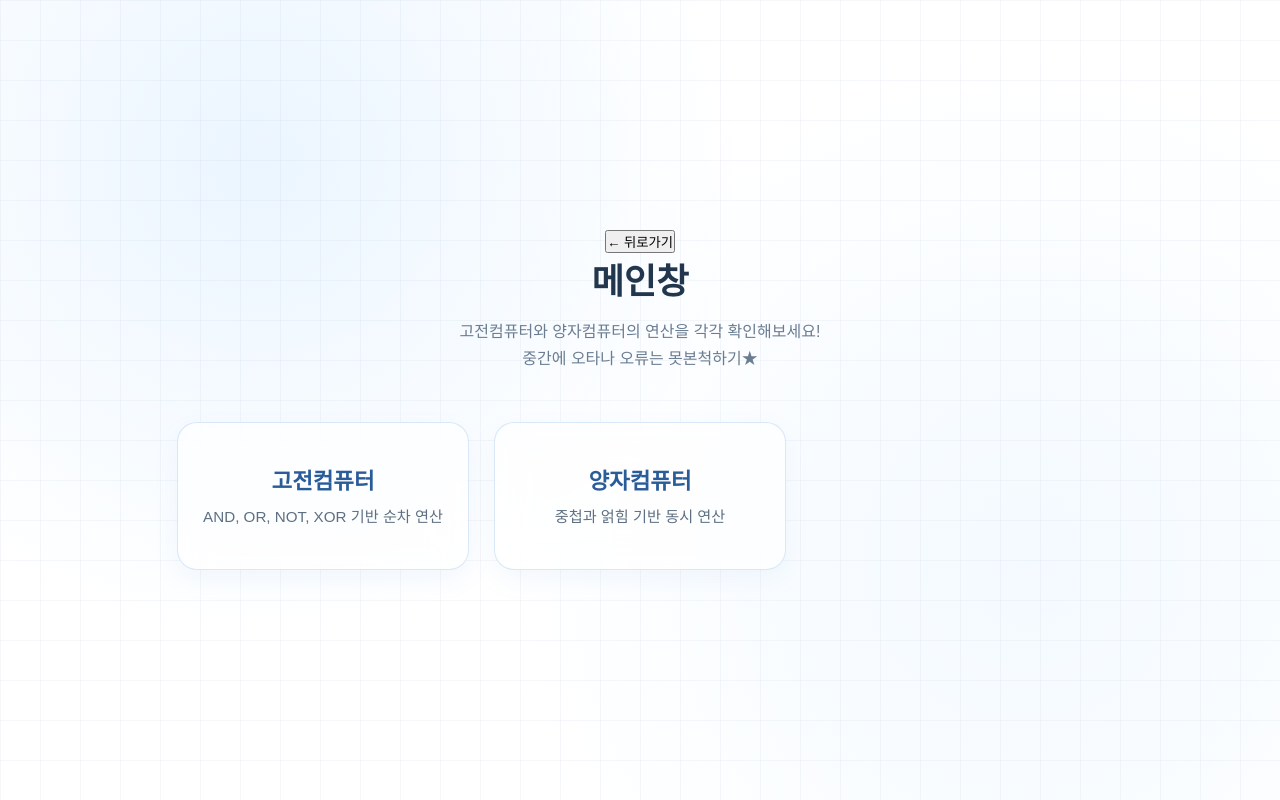
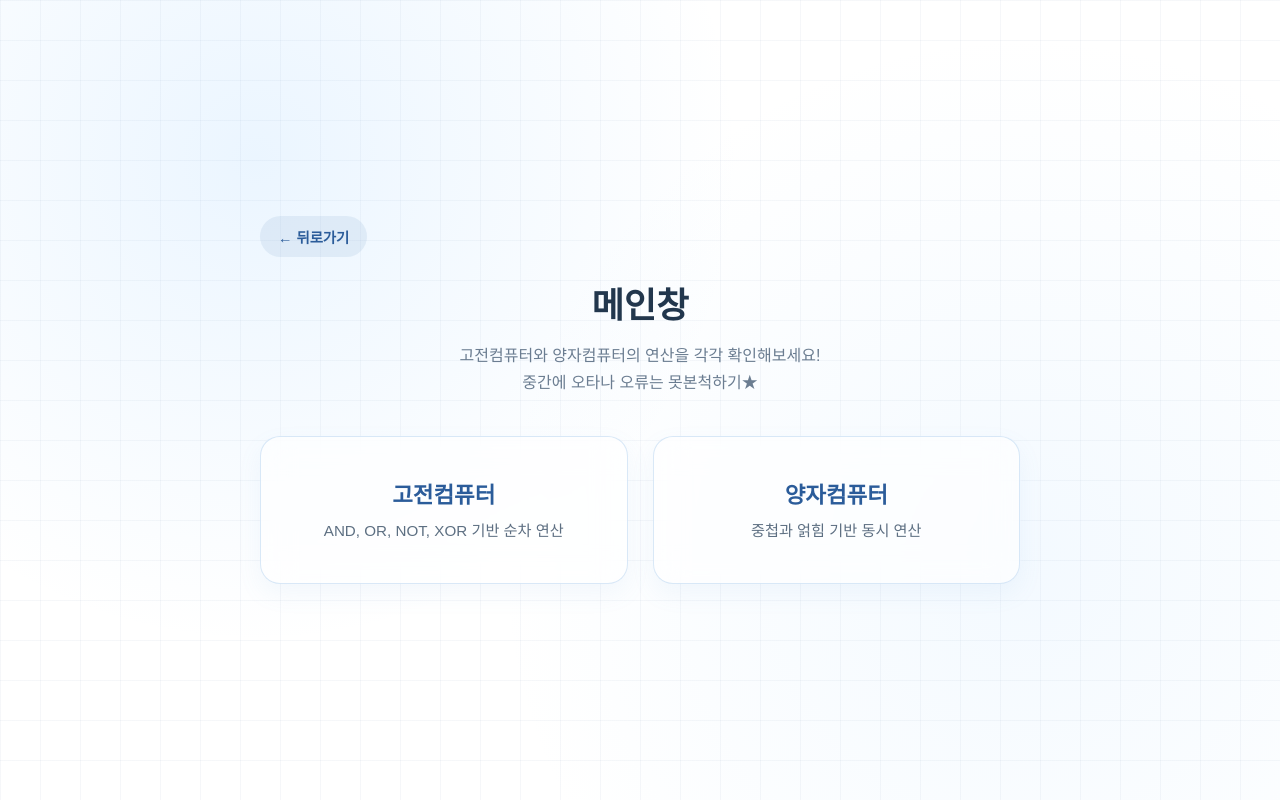
Before and after one commit to 2620313-npr/didwk2, a plain HTML site: page hub.html in a window 1280 px wide. Drawn offline with Linux system fonts and the light colour scheme.

Commit message:
Update hub.css

```diff
--- a/hub.css
+++ b/hub.css
@@ -38,8 +38,36 @@ body {
 
 .hub {
     text-align: center;
-    padding: 60px 20px;
-    max-width: 1100px;
+    padding: 40px 20px;
+    width: 100%;
+    max-width: 800px; /* 2개 카드 정렬에 알맞게 가로폭 소폭 최적화 */
+}
+
+/* =========================
+   네비게이션 & 뒤로가기 버튼
+========================= */
+
+.nav-bar {
+    display: flex;
+    justify-content: flex-start;
+    margin-bottom: 20px;
+}
+
+#backBtn {
+    padding: 10px 18px;
+    border: none;
+    border-radius: 999px;
+    background: rgba(120, 160, 200, 0.15);
+    color: #2b5c9a;
+    font-weight: 600;
+    font-size: 0.9rem;
+    cursor: pointer;
+    transition: 0.2s;
+}
+
+#backBtn:hover {
+    background: rgba(120, 160, 200, 0.25);
+    transform: translateY(-2px);
 }
 
 /* =========================
@@ -55,17 +83,17 @@ body {
 .desc {
     font-size: 1rem;
     color: #6b7d91;
-    margin-bottom: 50px;
+    margin-bottom: 40px;
     line-height: 1.7;
 }
 
 /* =========================
-   카드 영역
+   카드 영역 (3개에서 2개로 변경)
 ========================= */
 
 .cards {
     display: grid;
-    grid-template-columns: repeat(3, 1fr);
+    grid-template-columns: repeat(2, 1fr);
     gap: 25px;
 }
 
@@ -115,18 +143,10 @@ body {
 }
 
 /* =========================
-   비교 카드 강조
-========================= */
-
-.card.compare {
-    border: 2px solid rgba(80,140,220,0.6);
-}
-
-/* =========================
    반응형
 ========================= */
 
-@media (max-width: 900px) {
+@media (max-width: 768px) {
     .cards {
         grid-template-columns: 1fr;
     }
```
